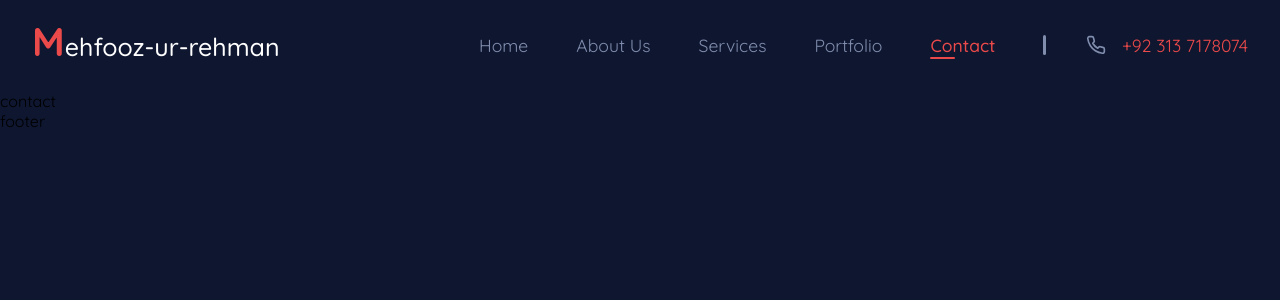
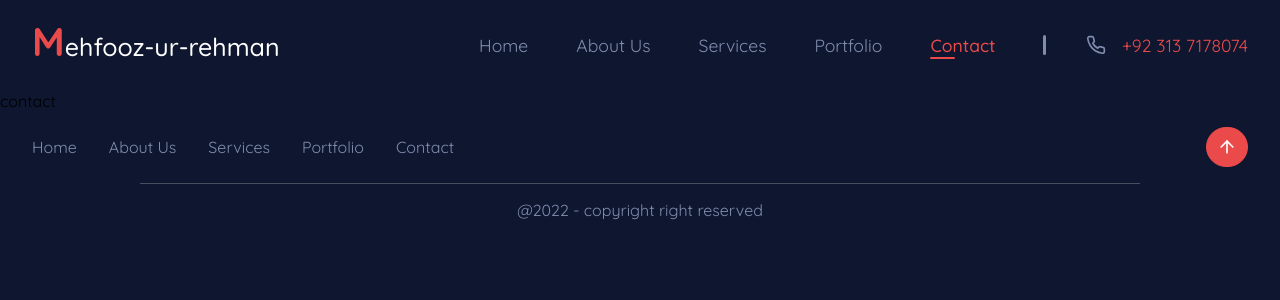
Before and after one commit to MehfoozurRehman/portfolio, a React (Create React App) app: page /contact in a window 1280 px wide. Shown: the top 300 px of the page. Built offline with nearby package versions, Linux system fonts and the light colour scheme.

Commit message:
footer done

```diff
--- a/src/App.scss
+++ b/src/App.scss
@@ -141,6 +141,66 @@ body {
   font-size: 1.1rem;
   color: $primary;
 }
+.footer {
+  width: 100%;
+}
+.footer__wrapper {
+  width: 100%;
+  max-width: 1440px;
+  padding: 1em 2em;
+  margin: 0em auto;
+  display: flex;
+  flex-direction: column;
+}
+.footer__top {
+  display: flex;
+  justify-content: space-between;
+  align-items: center;
+}
+.footer__wrapper__nav {
+  display: flex;
+  align-items: center;
+}
+.footer__wrapper__nav__link {
+  font-size: 1rem;
+  color: $secondary;
+  text-decoration: none;
+  margin-right: 2em;
+}
+.footer__wrapper__nav__link:hover {
+  transition: 300ms;
+  color: $primary;
+}
+.footer__wrapper__backtotop {
+  width: 42px;
+  height: 40px;
+  color: $light;
+  border-radius: 50px;
+  border: 1px solid $primary;
+  padding: 0em;
+  background-color: $primary;
+  display: flex;
+  align-items: center;
+  justify-content: center;
+  cursor: pointer;
+}
+.footer__wrapper__backtotop:hover {
+  transition: 300ms ease-in-out;
+  background-color: $dark;
+  color: $light;
+  border-color: $dark;
+}
+.footer__bottom {
+  padding-top: 1em;
+  border-top: 1px solid #484e5e;
+  width: 100%;
+  max-width: 1000px;
+  margin: 0em auto;
+  margin-top: 1em;
+  font-size: 1rem;
+  color: $secondary;
+  text-align: center;
+}
 @media (max-width: 1100px) {
   .header__wrapper__menu {
     display: flex;
@@ -184,6 +244,17 @@ body {
     display: flex;
     z-index: 2;
   }
+  .footer__top {
+    align-items: flex-start;
+  }
+  .footer__wrapper__nav {
+    flex-direction: column;
+    align-items: flex-start;
+  }
+  .footer__wrapper__nav__link {
+    margin-right: 0em;
+    margin-bottom: 1em;
+  }
 }
 @media (max-width: 400px) {
   .header__wrapper__nav .header__wrapper__nav__phone {
--- a/src/components/Footer.js
+++ b/src/components/Footer.js
@@ -1,5 +1,93 @@
 import React from "react";
+import { ArrowUp } from "react-feather";
+import { Link } from "react-router-dom";
 
 export default function Footer() {
-  return <div>footer</div>;
+  return (
+    <div className="footer">
+      <div className="footer__wrapper">
+        <div className="footer__top">
+          <div className="footer__wrapper__nav">
+            <Link
+              to="/"
+              onClick={() => {
+                window.scrollTo({
+                  top: 0,
+                  behavior: "smooth",
+                });
+                document.getElementById("home").checked = true;
+              }}
+              className="footer__wrapper__nav__link"
+            >
+              Home
+            </Link>
+            <Link
+              to="/about"
+              onClick={() => {
+                window.scrollTo({
+                  top: 0,
+                  behavior: "smooth",
+                });
+                document.getElementById("about").checked = true;
+              }}
+              className="footer__wrapper__nav__link"
+            >
+              About Us
+            </Link>
+            <Link
+              to="/services"
+              onClick={() => {
+                window.scrollTo({
+                  top: 0,
+                  behavior: "smooth",
+                });
+                document.getElementById("services").checked = true;
+              }}
+              className="footer__wrapper__nav__link"
+            >
+              Services
+            </Link>
+            <Link
+              to="/portfolio"
+              onClick={() => {
+                window.scrollTo({
+                  top: 0,
+                  behavior: "smooth",
+                });
+                document.getElementById("portfolio").checked = true;
+              }}
+              className="footer__wrapper__nav__link"
+            >
+              Portfolio
+            </Link>
+            <Link
+              to="/contact"
+              onClick={() => {
+                window.scrollTo({
+                  top: 0,
+                  behavior: "smooth",
+                });
+                document.getElementById("contact").checked = true;
+              }}
+              className="footer__wrapper__nav__link"
+            >
+              Contact
+            </Link>
+          </div>
+          <button
+            onClick={() => {
+              window.scrollTo({
+                top: 0,
+                behavior: "smooth",
+              });
+            }}
+            className="footer__wrapper__backtotop"
+          >
+            <ArrowUp size={20} color="currentColor" />
+          </button>
+        </div>
+        <div className="footer__bottom">@2022 - copyright right reserved</div>
+      </div>
+    </div>
+  );
 }
--- a/src/components/Header.js
+++ b/src/components/Header.js
@@ -74,10 +74,18 @@ export default function Header() {
             <NavLink to="/" id="home">
               Home
             </NavLink>
-            <NavLink to="/about">About Us</NavLink>
-            <NavLink to="/services">Services</NavLink>
-            <NavLink to="/portfolio">Portfolio</NavLink>
-            <NavLink to="/contact">Contact</NavLink>
+            <NavLink to="/about" id="about">
+              About Us
+            </NavLink>
+            <NavLink to="/services" id="services">
+              Services
+            </NavLink>
+            <NavLink to="/portfolio" id="portfolio">
+              Portfolio
+            </NavLink>
+            <NavLink to="/contact" id="contact">
+              Contact
+            </NavLink>
             <div className="header__wrapper__nav__bar" />
             <div className="header__wrapper__nav__phone">
               <Phone size={20} color="currentColor" />
```
